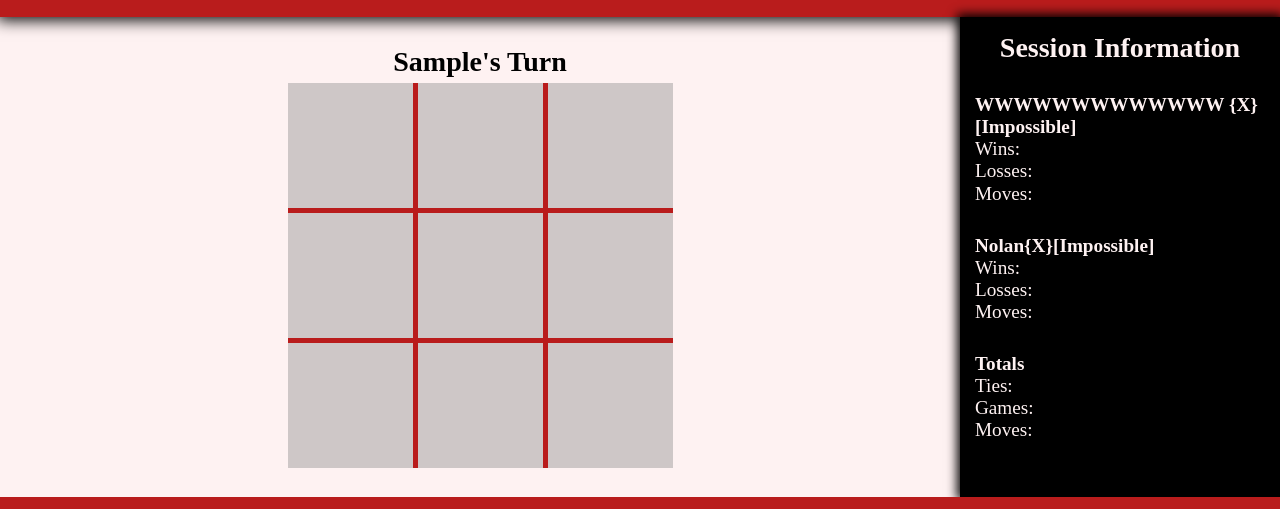
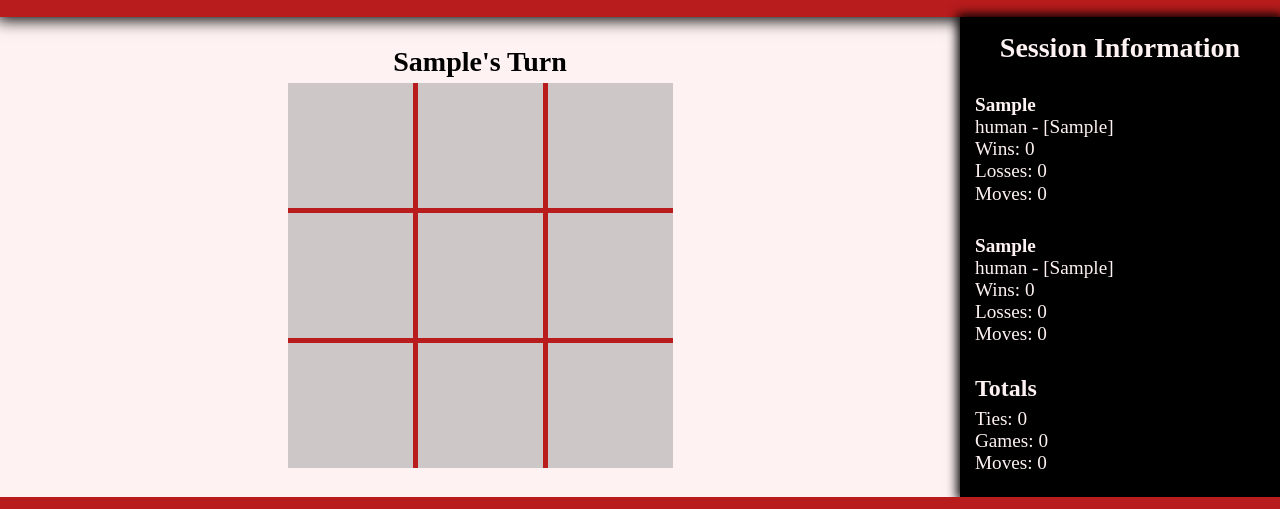
Before and after one commit to Gajdascz/odin-tic-tac-toe, a plain HTML site: page index.html in a window 1280 px wide. Both pictures are taken after typing "Sample", "Sample", "Sample", "Sample" into the empty fields and a click on the button "Submit". Shown: the part 85-594 px from the top of the page. Drawn offline with Linux system fonts and the light colour scheme.

Commit message:
Add game session information logic
When players are created they're now returned with wins, moves, and
losses properties

Added playerSessionController Module
  -> Handles the session information sidebar display initialization
     and updates
  -> Increments corresponding wins, moves, and losses

```diff
--- a/index.html
+++ b/index.html
@@ -25,26 +25,30 @@
     <div class="game-board-container">
       <h2 class="turn-display">Turn Display</h2>
     </div>
+
+
   <aside class="session-information-container">
     <h3>Session Information</h3>
     <div class="player-one-session">
-      <h4>WWWWWWWWWWWWW <span>{X}</span> <span>[Impossible]</span></h4>
-      <div class="p1-session-wins">Wins:</div>
-      <div class="p1-session-losses">Losses:</div>
-      <div class="p1-session-moves">Moves:</div>
+      <h4 class="p1-session-name"></h4>
+      <div><span class="p1-session-type"></span><span class="p1-session-difficulty"></span><span class="p1-session-gp"></span></div>
+      <div>Wins: <span class="p1-session-wins"></span></div>
+      <div>Losses: <span class="p1-session-losses"></span></div>
+      <div>Moves: <span class="p1-session-moves"></span></div>
     </div>
     <div>
       <div class="player-two-session">
-        <h4>Nolan<span>{X}</span><span>[Impossible]</span></h4>
-        <div class="p2-session-wins">Wins:</div>
-        <div class="p2-session-losses">Losses:</div>
-        <div class="p2-session-moves">Moves:</div>
+        <h4 class="p2-session-name"></h4>
+        <div><span class="p2-session-type"></span><span class="p2-session-difficulty"></span><span class="p2-session-gp"></span></div>
+        <div>Wins: <span class="p2-session-wins"></span></div>
+        <div>Losses: <span class="p2-session-losses"></span></div>
+        <div>Moves: <span class="p2-session-moves"></span></div>
       </div>
       <div class="session-totals">
         <h4>Totals</h4>
-        <div class="session-total-ties">Ties:</div>
-        <div class="session-total-games">Games:</div>
-        <div class="session-total-moves">Moves:</div>
+        <div>Ties: <span class="session-total-ties"></span></div>
+        <div>Games: <span class="session-total-games"></span></div>
+        <div>Moves: <span class="session-total-moves"></span></div>
       </div>
     </div>
   </aside>
--- a/scripts/tic-tac-toe.js
+++ b/scripts/tic-tac-toe.js
@@ -28,13 +28,15 @@ const createPlayer = (playerName, playerGamePiece, playerType, selectedDifficult
   const gamePiece = playerGamePiece;
   const type = playerType;
   const difficulty = selectedDifficulty;
-  return { name, gamePiece, playerType, difficulty };
+  const wins = 0;
+  const losses = 0;
+  const moves = 0;
+  return { name, gamePiece, playerType, difficulty, wins, losses, moves };
 }
 
 // playerOptionsController IIFE Module Object
 const playerOptionsController = (() => {
   const gamePlayers = [];
-
   const loadDialog = document.querySelector(`#information-options-dialog`);
   loadDialog.showModal();
 
@@ -58,10 +60,11 @@ const playerOptionsController = (() => {
     );
     gamePlayers.length = 0;
     gamePlayers.push(playerOne, playerTwo);
-    loadDialog.close();
     gameController.updateActiveGamePlayers(gamePlayers);
     gameController.startNewGame();
     displayController.updateTurnDisplay(gameController.getCurrentPlayer().name);
+    playerSessionController.initInfoDisplay(gamePlayers);
+    loadDialog.close();
   });
   loadDialog.addEventListener((`cancel`), (e) => {
     e.preventDefault();
@@ -105,14 +108,25 @@ const  displayController = (() => {
       if(!gameBoard.makeMove(movePosition)) alert(`${gameController.getCurrentPlayer().name}, please select an open spot.`);
       else {
         cell.textContent = gameController.getCurrentPlayer().gamePiece;
+        playerSessionController.incrementMoves(gameController.getCurrentPlayer());
+        playerSessionController.updateSessionInfoDisplay(gameController.getActiveGamePlayers());
         if(!gameController.checkBoard()) {
           gameController.updateCurrentPlayer();
           updateTurnDisplay(gameController.getCurrentPlayer().name);
         } else {
           const result = gameController.checkBoard() === `tie` ?  `Tie` : gameController.getCurrentPlayer().name;
+          if (result === `Tie`) {
+            playerSessionController.incrementTies();
+          }
+          else  {
+            playerSessionController.incrementWins(gameController.getCurrentPlayer());
+            playerSessionController.incrementLosses(gameController.getInactivePlayer());
+          }
+          playerSessionController.updateSessionInfoDisplay(gameController.getActiveGamePlayers());
           endRoundDialog.openEndRoundDialog(result);
         }
       }
+
     });
   });
 
@@ -123,6 +137,7 @@ const  displayController = (() => {
 
   const turnDisplay = document.querySelector(`h2.turn-display`);
   const updateTurnDisplay = (currentPlayer) => turnDisplay.textContent = `${currentPlayer}'s Turn`;
+
 
    const clearBoardDisplay = () => {
     boardCells.forEach((cell) => {
@@ -161,18 +176,101 @@ const endRoundDialog = (() => {
   return { openEndRoundDialog }
  })();
 
+// playerSessionController IIFE Module
+const playerSessionController = (() => {
+  const playerOneSessionContainer = document.querySelector(`.player-one-session`);
+  const playerTwoSessionContainer = document.querySelector(`.player-two-session`);
+  const p1SessionName = playerOneSessionContainer.querySelector(`.p1-session-name`);
+  const p1SessionType = playerOneSessionContainer.querySelector(`.p1-session-type`);
+  const p1SessionDifficulty = playerOneSessionContainer.querySelector(`.p1-session-difficulty`);
+  const p1SessionPiece = playerOneSessionContainer.querySelector(`.p1-session-gp`);
+  const p1Wins = playerOneSessionContainer.querySelector(`.p1-session-wins`);
+  const p1Losses = playerOneSessionContainer.querySelector(`.p1-session-losses`);
+  const p1Moves = playerOneSessionContainer.querySelector(`.p1-session-moves`);
+
+  const p2SessionName = playerTwoSessionContainer.querySelector(`.p2-session-name`);
+  const p2SessionType = playerTwoSessionContainer.querySelector(`.p2-session-type`);
+  const p2SessionDifficulty = playerTwoSessionContainer.querySelector(`.p2-session-difficulty`);
+  const p2SessionPiece = playerTwoSessionContainer.querySelector(`.p2-session-gp`);
+  const p2Wins = playerTwoSessionContainer.querySelector(`.p2-session-wins`);
+  const p2Losses = playerTwoSessionContainer.querySelector(`.p2-session-losses`);
+  const p2Moves = playerTwoSessionContainer.querySelector(`.p2-session-moves`);
+
+
+  const sessionTotalsContainer = document.querySelector(`.session-totals`);
+  const totalTies = sessionTotalsContainer.querySelector(`.session-total-ties`);
+  const totalGames = sessionTotalsContainer.querySelector(`.session-total-games`);
+  const totalMoves = sessionTotalsContainer.querySelector(`.session-total-moves`);
+
+  let ties = 0;
+
+  const initInfoDisplay = (gamePlayers) => {
+    const p1 = gamePlayers[0];
+    const p2 = gamePlayers[1];
+
+
+    p1SessionName.textContent = p1.name;
+    p1SessionType.textContent = p1.playerType;
+    p1.playerType === `computer` ? p1SessionDifficulty.textContent = `(${p1.difficulty})` : ``;
+    p1SessionPiece.textContent = ` - [${p1.gamePiece}]`;
+
+    p2SessionName.textContent = p2.name;
+    p2SessionType.textContent = p2.playerType;
+    p2.playerType === `computer` ? p2SessionDifficulty.textContent = `(${p2.difficulty})` : ``;
+    p2SessionPiece.textContent = ` - [${p2.gamePiece}]`;
+    ties = 0;
+    updateSessionInfoDisplay(gamePlayers);
+  }
+
+  const updateSessionInfoDisplay = (gamePlayers) => {
+    const p1 = gamePlayers [0];
+    const p2 = gamePlayers [1];
+    const games = +p1.wins + +p1.losses + +ties;
+    const moves = +p1.moves + +p2.moves;
+
+    p1Wins.textContent = p1.wins;
+    p1Losses.textContent = p1.losses;
+    p1Moves.textContent = p1.moves;
+
+    p2Wins.textContent = p2.wins;
+    p2Losses.textContent = p2.losses;
+    p2Moves.textContent = p2.moves;
+
+    totalTies.textContent = ties;
+    totalGames.textContent = games;
+    totalMoves.textContent = moves;
+  }
+
+  const incrementMoves = (player) => {
+    player.moves++;
+  }
+  const incrementWins = (player) => {
+    player.wins++;
+  }
+  const incrementLosses = (player) => {
+    player.losses++;
+  }
+  const incrementTies = () => {
+    ties++;
+  }
+  return { initInfoDisplay, updateSessionInfoDisplay, incrementMoves, incrementWins, incrementLosses, incrementTies };
+})();
+
 // gameController IIFE Module Object
 const gameController = (() => {
   const activeGamePlayers = [];
   let currentPlayer = null;
+  let inactivePlayer = null;
   const updateActiveGamePlayers = (gamePlayers) => {
     activeGamePlayers.length = 0;
     activeGamePlayers.push(gamePlayers[0], gamePlayers[1]);
     currentPlayer = playerOptionsController.getFirstTurn();
   }
-  const updateCurrentPlayer = () => currentPlayer === activeGamePlayers[0] ? currentPlayer = activeGamePlayers[1] : currentPlayer = activeGamePlayers[0];
+  const updateCurrentPlayer = () => currentPlayer === activeGamePlayers[0] ? (currentPlayer = activeGamePlayers[1], inactivePlayer = activeGamePlayers[0]) : (currentPlayer = activeGamePlayers[0], inactivePlayer = activeGamePlayers[1]);
   const getActiveGamePlayers = () => activeGamePlayers;
   const getCurrentPlayer = () => currentPlayer;
+  const getInactivePlayer = () => inactivePlayer;
+
 
   const checkBoard = () => {
     let result = false;
@@ -216,5 +314,5 @@ const gameController = (() => {
     displayController.clearBoardDisplay();
     gameBoard.initBoard();
   }
-  return { updateActiveGamePlayers, getActiveGamePlayers, getCurrentPlayer, updateCurrentPlayer, checkBoard, startNewGame };
+  return { updateActiveGamePlayers, getActiveGamePlayers, getCurrentPlayer, getInactivePlayer, updateCurrentPlayer, checkBoard, startNewGame };
 })();
--- a/styles/styles.css
+++ b/styles/styles.css
@@ -91,6 +91,12 @@ aside.session-information-container > h3 {
   text-align: center;
   padding: 15px;
   font-size: 1.75rem;
+  font-weight: bolder;
+}
+.session-totals > h4 {
+  font-weight: bolder;
+  font-size: 1.5rem;
+  padding-bottom: 5px;
 }
 aside.session-information-container .player-one-session,
 aside.session-information-container .player-two-session,
```
